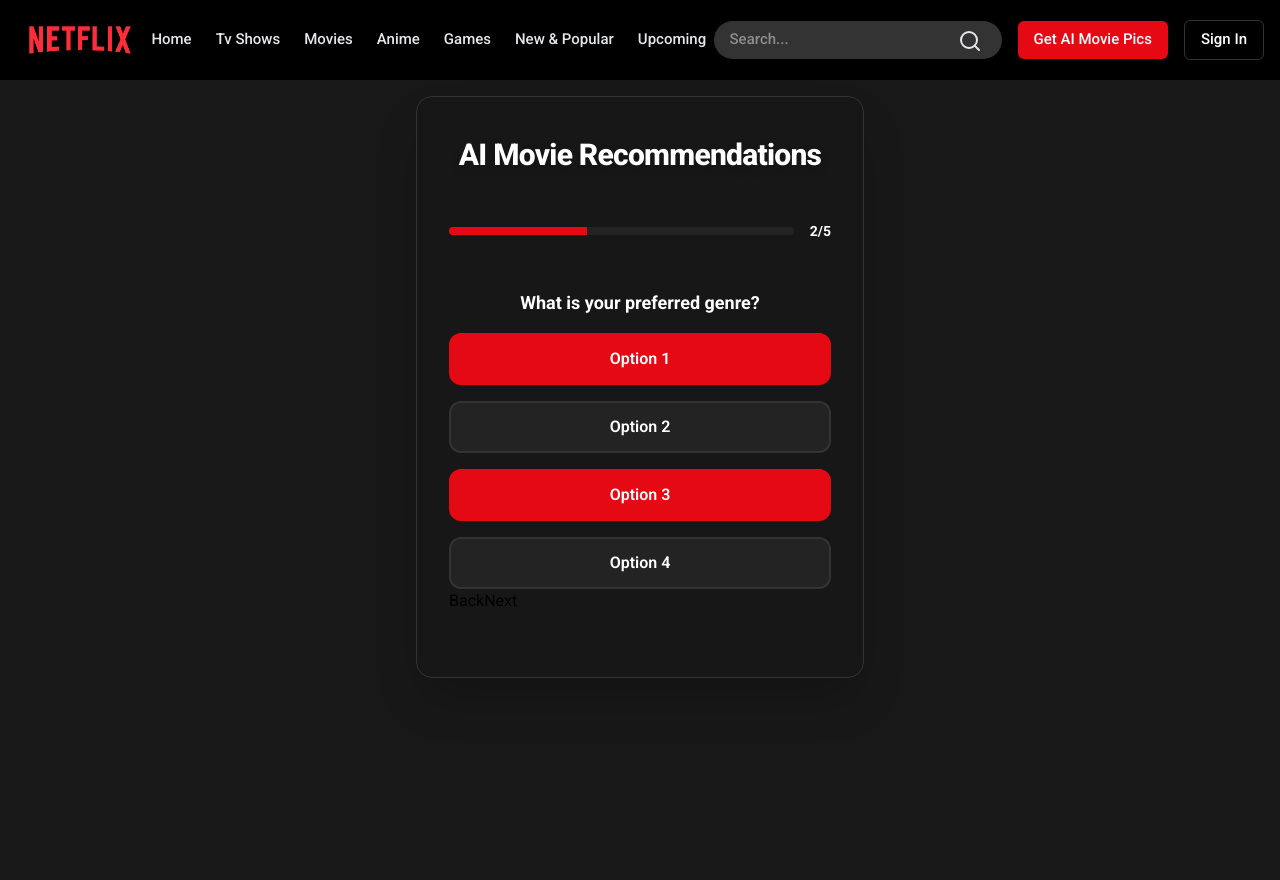
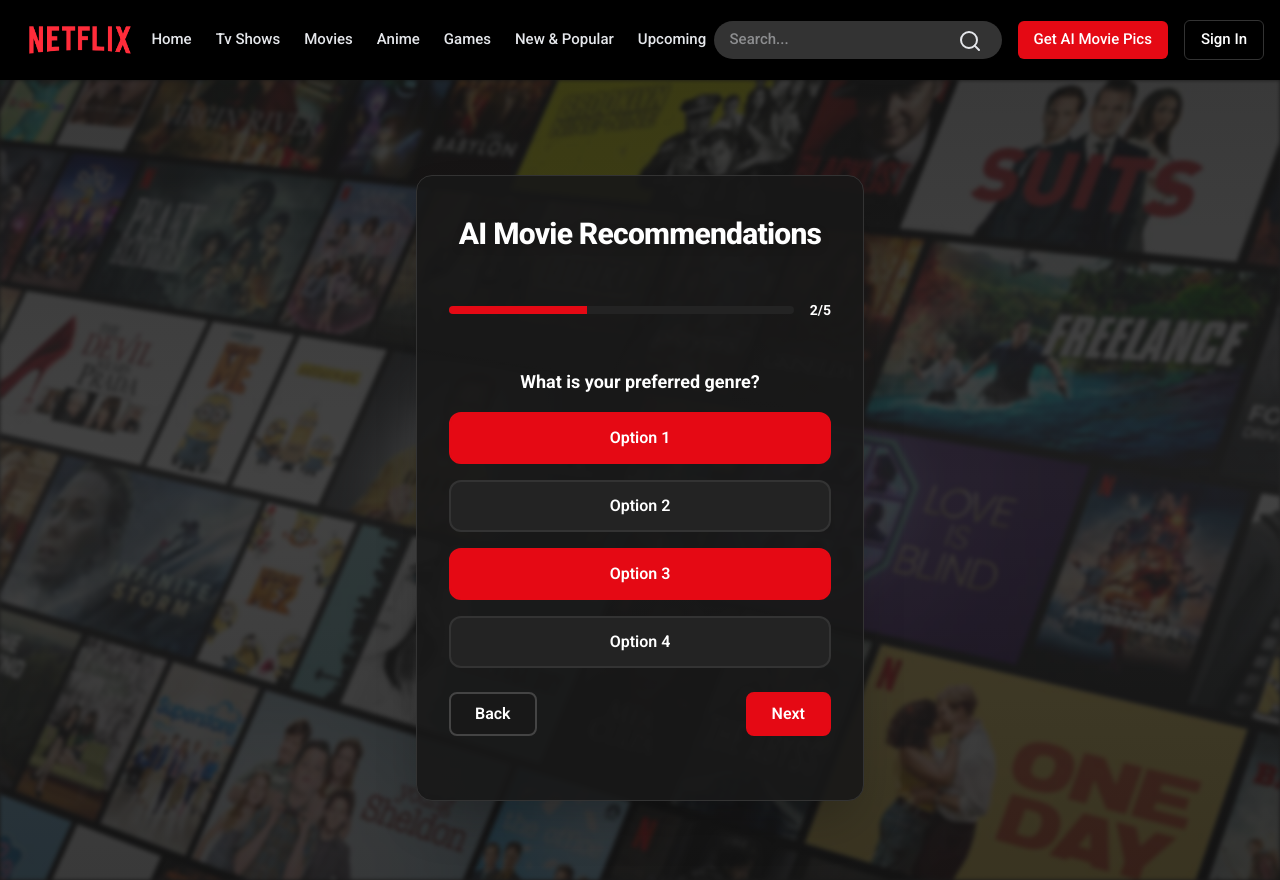
Before and after one commit to sahaavirup1998/netflix_clone, a React (Vite) app in the folder frontend/: page /ai-movie-pics in a window 1280 px wide. Before the commit the page ends 800 px from the top, so only its background shows below. Built offline with nearby package versions, Linux system fonts and the light colour scheme; no server answers.

Commit message:
create the AI-recomendation page

```diff
--- a/frontend/src/pages/AiRecomendation.jsx
+++ b/frontend/src/pages/AiRecomendation.jsx
@@ -2,6 +2,8 @@
 
 const AiRecomendation = () => {
   return (
+    <div className="w-full min-h-screen bg-gradient-to-b from-[#181818] via-[#232323] to-[#181818] flex items-center justify-center overflow-hidden relative">
+      <img src="/bg_banner.jpg" className="absolute inset-0 w-full h-full object-cover opacity-20 blur-[2px]" />
       <div className="relative w-full max-w-md mx-auto rounded-2xl bg-[#181818]/90 shadow-2xl border border-[#333333] px-8 py-10 mt-4 flex flex-col items-center gap-4 min-h-[550px]">
         <h2 className="text-3xl font-extrabold mb-8 text-center text-white tracking-tight drop-shadow-lg">
           AI Movie Recommendations
@@ -34,9 +36,20 @@
                 Option 4
               </button>
             </div>
-          <div>
-            <button>Back</button>
-            <button>Next</button>
+            <div className="flex justify-between items-center mt-6 w-full">
+              <button
+                type="button"
+                className="py-2 px-6 bg-[#181818] text-white font-semibold rounded-lg hover:bg-[#232323] border-2 border-[#444444] transition-colors duration-300 cursor-pointer"
+              >
+                Back
+              </button>
+              <button
+                type="button"
+                className="py-2 px-6 bg-[#e50914] text-white font-semibold rounded-lg hover:bg-[#f40612] border-2 border-[#e50914] transition-colors duration-300 cursor-pointer"
+              >
+                Next
+              </button>
+            </div>
           </div>
         </div>
       </div>
```
Lines whose indentation alone changed are shown as unchanged.
